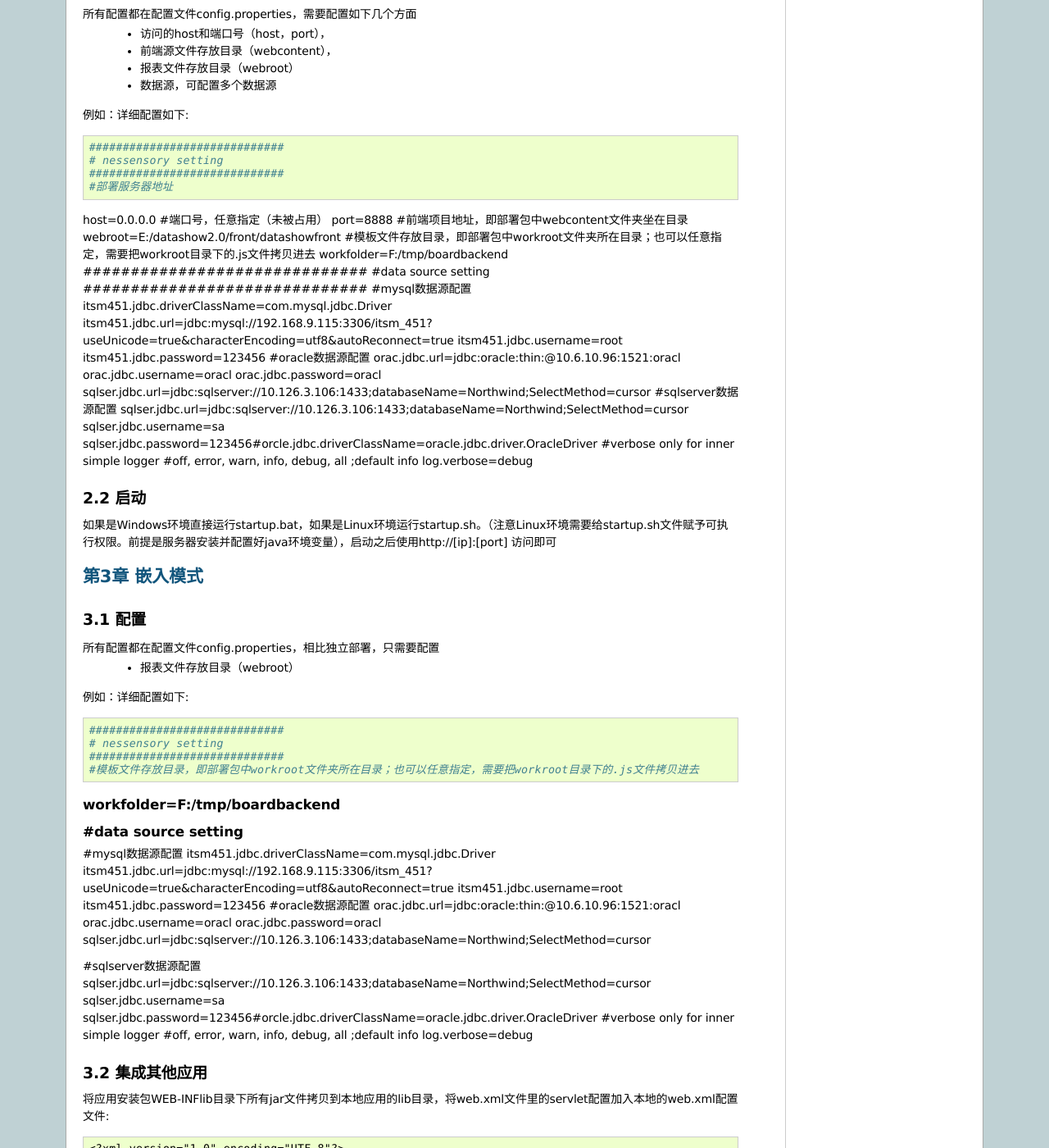
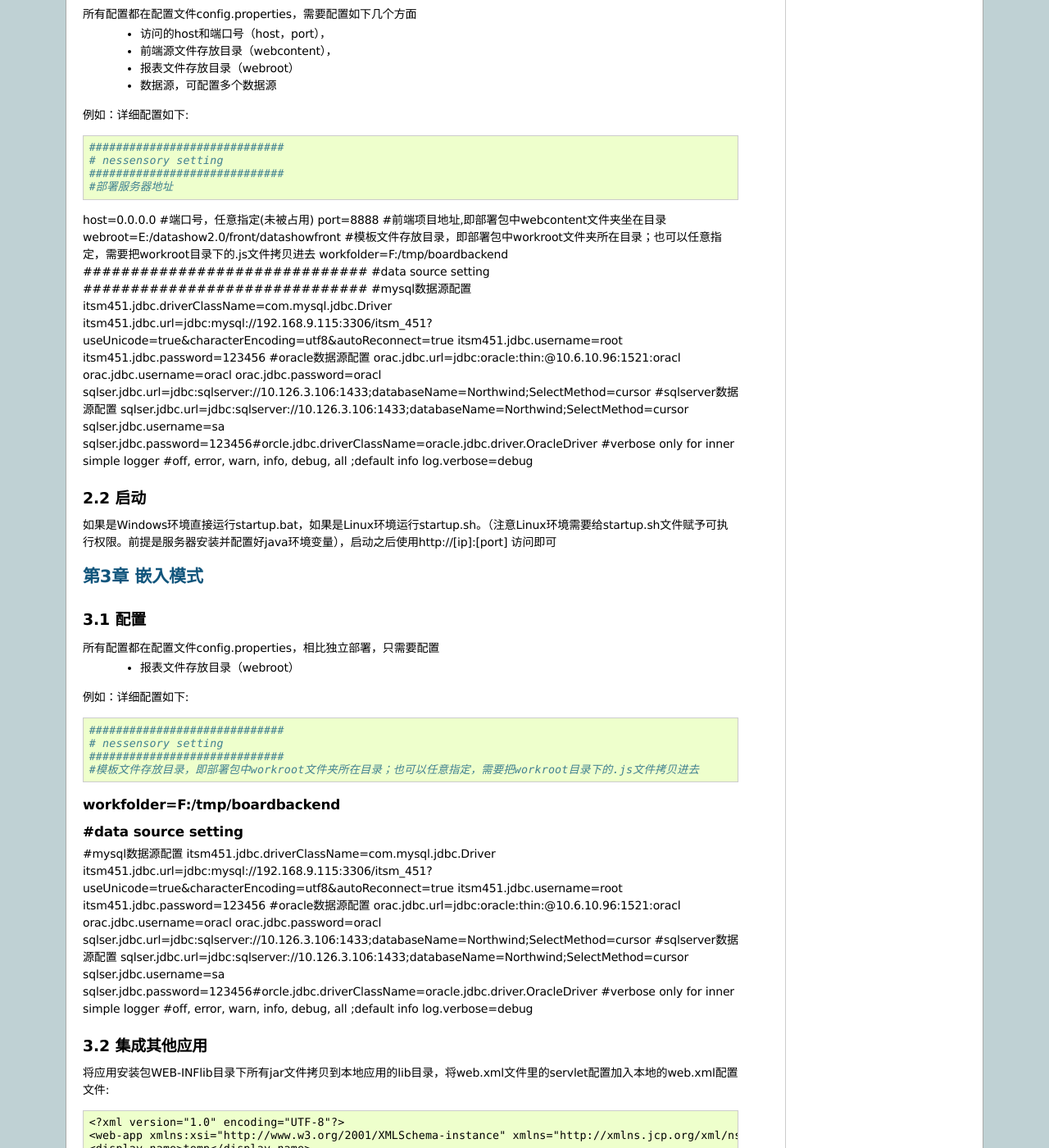
Before and after one commit to bicenter2019/bicenter-doc, a Sphinx documentation site: the page built from source/datashow_deploy.rst, in a window 1280 px wide and 1400 px high, scrolled down 1006 px. Shown: the whole window at 82% size. Built offline with Sphinx 7.4.7, drawn with Linux system fonts in a browser that asks for light colours.

Commit message:
Add files via upload

```diff
--- a/source/datashow_deploy.rst
+++ b/source/datashow_deploy.rst
@@ -41,9 +41,9 @@
 #############################
 #部署服务器地址
 host=0.0.0.0
-#端口号，任意指定（未被占用）
+#端口号，任意指定(未被占用)
 port=8888
-#前端项目地址，即部署包中webcontent文件夹坐在目录
+#前端项目地址,即部署包中webcontent文件夹坐在目录
 webroot=E:/datashow2.0/front/datashowfront
 #模板文件存放目录，即部署包中workroot文件夹所在目录；也可以任意指定，需要把workroot目录下的.js文件拷贝进去
 workfolder=F:/tmp/boardbackend
@@ -100,7 +100,6 @@
 orac.jdbc.username=oracl
 orac.jdbc.password=oracl
 sqlser.jdbc.url=jdbc:sqlserver://10.126.3.106:1433;databaseName=Northwind;SelectMethod=cursor
-
 #sqlserver数据源配置
 sqlser.jdbc.url=jdbc:sqlserver://10.126.3.106:1433;databaseName=Northwind;SelectMethod=cursor
 sqlser.jdbc.username=sa
```
